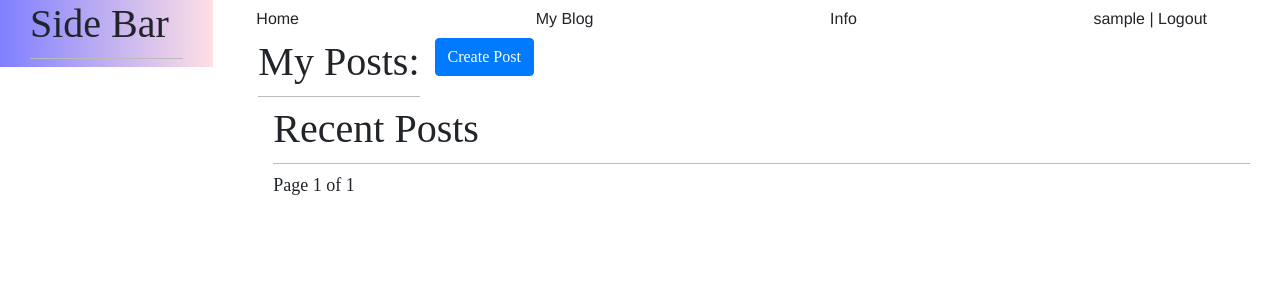
After one commit to io-23SklyarAnton/django_blog, a Django app: a page that uses blog/templates/blog/basic.html in a window 1280 px wide. The commit adds this page. Shown: the top 300 px of the page. Run offline with Django 5.2, Linux system fonts and the light colour scheme; the visitor is signed in with stand-in values (Sample User, id 1); data that the repository does not hold is empty; some libraries are stand-ins or nearby versions.

Commit message:
added tags to posts and profile page to see user posts

```diff
--- a/blog/forms.py
+++ b/blog/forms.py
@@ -20,7 +20,7 @@ class EmailForm(forms.Form):
 class PostForm(forms.ModelForm):
     class Meta:
         model = Post
-        fields = ['title', 'slug', 'status', 'publish', 'text', 'author']
+        fields = ['title', 'slug', 'status', 'publish', 'text', 'tags']
 
 
 class CommentForm(forms.ModelForm):
--- a/blog/models.py
+++ b/blog/models.py
@@ -2,6 +2,7 @@ from django.db import models
 from django.utils import timezone
 from django.contrib.auth.models import User
 from django.urls import reverse
+from taggit.managers import TaggableManager
 
 
 class PublishedManager(models.Manager):
@@ -29,6 +30,8 @@ class Post(models.Model):
     status = models.CharField(max_length=2,
                               choices=Status.choices,
                               default='DF')
+    tags = TaggableManager()
+
     objects = models.Manager()
     published = PublishedManager()
     actual = ThisYearManager()
--- a/blog/static/css/blog.css
+++ b/blog/static/css/blog.css
@@ -39,6 +39,7 @@ form {
     font-family: "Agency FB", serif;
     background: linear-gradient(to right, rgba(0, 0, 255, 0.5), rgba(255, 192, 203, 0.5));
     flex: auto;
+    height: fit-content;
 }
 
 
@@ -70,7 +71,7 @@ label {
     float: left;
     clear: both;
     color: #333;
-    margin-bottom: 4px;
+    margin: 20px 0 0;
 }
 
 input, textarea {
@@ -80,7 +81,7 @@ input, textarea {
     background: #ededed;
     border: 0;
     padding: 6px 10px;
-    font-size: 12px;
+    font-size: 20px;
 }
 
 input[type=submit] {
--- a/blog/templates/blog/basic.html
+++ b/blog/templates/blog/basic.html
@@ -20,7 +20,7 @@
                 <div class="row" id="header">
                     <div class="col-12 link-container">
                         <a href="{% url 'blog:all_posts' %}" class="btn">Home</a>
-                        <a href="#" class="btn">My Blog</a>
+                        <a href="{% url 'blog:user_posts' request.user.username %}" class="btn">My Blog</a>
                         <a href="#" class="btn">Info</a>
                         {% if request.user.is_authenticated %}
                             <a href="{% url 'users:logout' %}" class="btn">{{ request.user.username }} | Logout</a>
--- /dev/null
+++ b/blog/templates/blog/includes/tag_list.html
@@ -0,0 +1,3 @@
+{% for tag in post.tags.all %}
+    <a href="{% url 'blog:posts_by_tag' tag.name %}" class="tag">{{ tag.name }}</a>
+{% endfor %}
--- a/blog/templates/blog/post/post-create.html
+++ b/blog/templates/blog/post/post-create.html
@@ -13,7 +13,7 @@
         </div>
         <div class="row">
             <div class="col-12">
-                {% include 'includes/../includes/success alert.html' %}
+                {% include 'blog/includes/success alert.html' %}
             </div>
         </div>
     </div>
--- a/blog/templates/blog/post/post-detail.html
+++ b/blog/templates/blog/post/post-detail.html
@@ -12,6 +12,7 @@
         <div class="row">
             <div class="col-12">
                 <h1>{{ post.title }}</h1>
+                {% include 'blog/includes/tag_list.html' %}
                 <p class="date">
                     Published {{ post.publish }} by {{ post.author }}
                 </p>
--- a/blog/templates/blog/post/post-list.html
+++ b/blog/templates/blog/post/post-list.html
@@ -2,10 +2,15 @@
 
 {% block title %}My Blog{% endblock %}
 {% block content %}
-    <h1>Recent Posts</h1>
+    {% if tag %}
+        <h1>Results by {{ tag }} tag</h1>
+    {% else %}
+        <h1>Recent Posts</h1>
+    {% endif %}
     {% for post in posts %}
         <div class="jumbotron">
             <h1 class="display-8">{{ post.title }}</h1>
+            {% include 'blog/includes/tag_list.html' %}
             <p class="lead date">
                 Published {{ post.publish }} by {{ post.author }}
             </p>
--- /dev/null
+++ b/blog/templates/blog/post/user-posts.html
@@ -0,0 +1,18 @@
+{% extends 'blog/post/post-list.html' %}
+
+{% block title %}My Posts{% endblock %}
+{% block content %}
+    <div class="container-fluid">
+        <div class="row">
+            <h1>My Posts:</h1>
+            <div class="col-8">
+                <a href="{% url 'blog:create_post' %}" class="btn btn-primary">Create Post</a>
+            </div>
+        </div>
+        <div class="row">
+            <div class="col-12">
+                {{ block.super }}
+            </div>
+        </div>
+    </div>
+{% endblock %}
--- a/blog/urls.py
+++ b/blog/urls.py
@@ -3,10 +3,13 @@ from . import views
 
 app_name = 'blog'
 
-urlpatterns = [path('', views.AllPostList.as_view(), name='all_posts'),
-               path('share_post/<int:year>/<int:month>/<int:day>/<slug:post_slug>/', views.SharePost.as_view(),
-                    name='share_post'),
-               path('<int:year>/<int:month>/<int:day>/<slug:post_slug>/', views.PostDetail.as_view(),
-                    name='post_detail'),
-               path('create_post/', views.PostCreate.as_view(), name='create_post'),
-               ]
+urlpatterns = [
+    path('tag/<str:tag>/', views.AllPostList.as_view(), name='posts_by_tag'),
+    path('', views.AllPostList.as_view(), name='all_posts'),
+    path('my_posts/<str:username>', views.UserPosts.as_view(), name='user_posts'),
+    path('share_post/<int:year>/<int:month>/<int:day>/<slug:post_slug>/', views.SharePost.as_view(),
+         name='share_post'),
+    path('<int:year>/<int:month>/<int:day>/<slug:post_slug>/', views.PostDetail.as_view(),
+         name='post_detail'),
+    path('create_post/', views.PostCreate.as_view(), name='create_post'),
+]
--- a/blog/views.py
+++ b/blog/views.py
@@ -13,8 +13,18 @@ def home_page(request):
 class AllPostList(ListView):
     template_name = 'blog/post/post-list.html'
     paginate_by = 2
-    queryset = Post.published.all()
     context_object_name = 'posts'
+
+    def get_queryset(self):
+        tag = self.kwargs.get('tag')
+        if tag:
+            return Post.published.filter(tags__name__in=[tag])
+        return Post.published.all()
+
+    def get_context_data(self, *, object_list=None, **kwargs):
+        context = super().get_context_data()
+        context['tag'] = self.kwargs.get('tag')
+        return context
 
 
 class PostDetail(DetailView, FormView, LoginRequiredMixin):
@@ -57,11 +67,23 @@ class SharePost(LoginRequiredMixin, FormView):
         return render(self.request, 'blog/post/share-post.html', {'post': post, 'form': EmailForm(), 'sent': True})
 
 
-class PostCreate(LoginRequiredMixin, FormView):
+class PostCreate(FormView):
     template_name = 'blog/post/post-create.html'
     form_class = PostForm
     success_url = 'post/post-create.html'
 
     def form_valid(self, form):
-        form.save()
+        obj = form.save(commit=False)
+        obj.author = self.request.user
+        obj.save()
+        form.save_m2m()
         return render(self.request, 'blog/post/post-create.html', {'form': form, 'sent': True})
+
+
+class UserPosts(LoginRequiredMixin, ListView):
+    template_name = 'blog/post/user-posts.html'
+    paginate_by = 2
+    context_object_name = 'posts'
+
+    def get_queryset(self):
+        return Post.published.all().filter(author=self.request.user)
--- a/blog_project/settings.py
+++ b/blog_project/settings.py
@@ -40,7 +40,8 @@ INSTALLED_APPS = [
     "bootstrap4",
     'blog.apps.BlogConfig',
     'users.apps.UsersConfig',
-    'blog.templatetags.blog_extras'
+    'blog.templatetags.blog_extras',
+    'taggit'
 ]
 
 MIDDLEWARE = [
```
Also changed, not shown: blog/admin.py (+8 -2 lines), blog/templatetags/blog_extras.py (line endings or trailing spaces).
